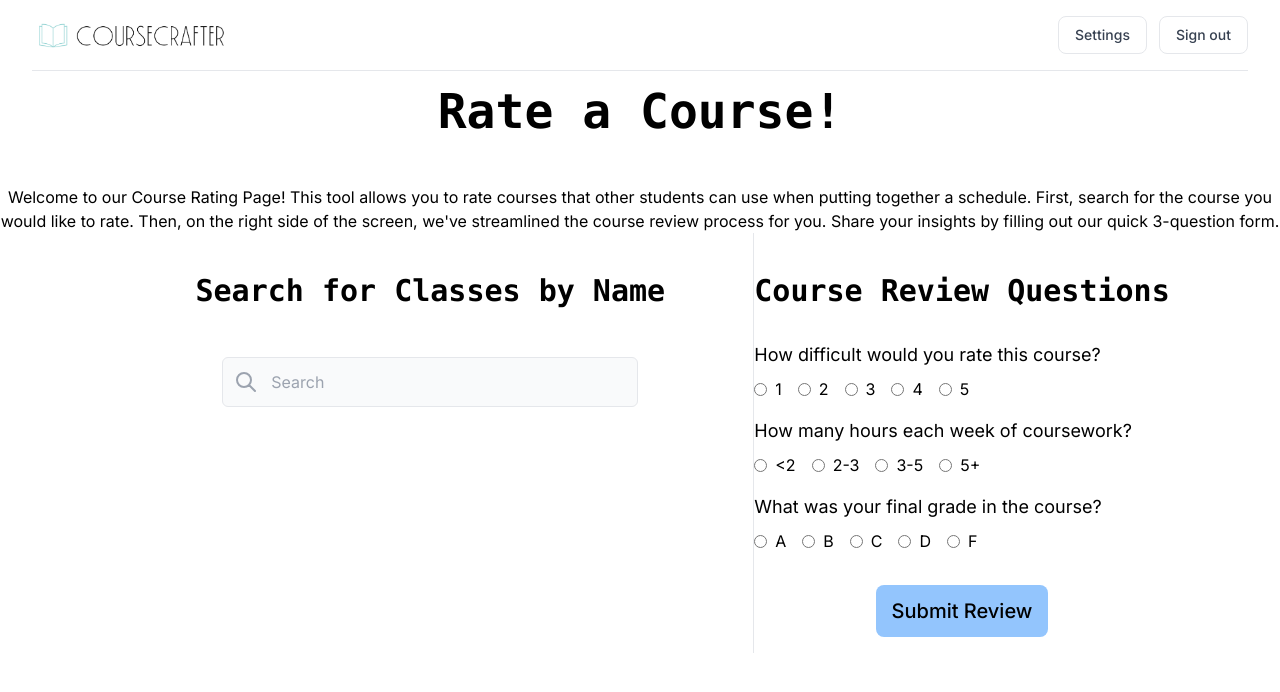
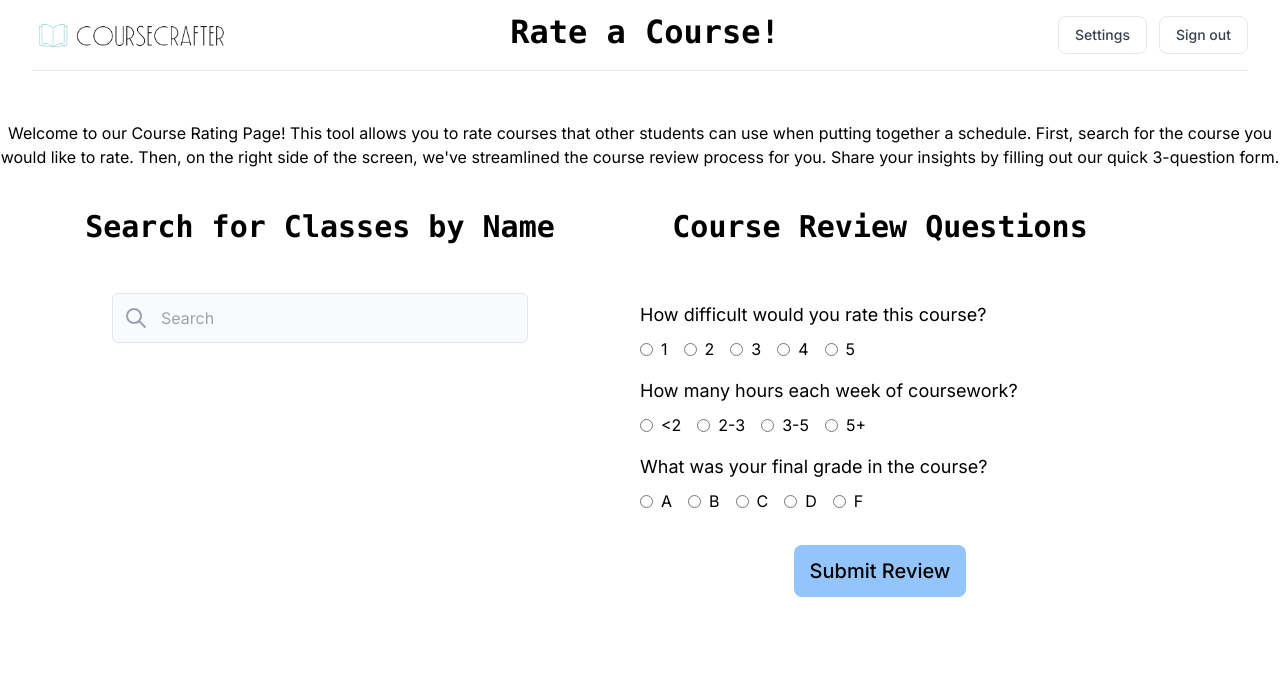
Before and after one commit to johnflanagan827/course-crafter-frontend, a Next.js app: page /rating in a window 1280 px wide. Shown: the top 692 px of the page. Built offline with nearby package versions, Linux system fonts and the light colour scheme.

Commit message:
Updated header and spacing on the rating page

```diff
--- a/app/(site)/dashboard/page.tsx
+++ b/app/(site)/dashboard/page.tsx
@@ -6,6 +6,7 @@ import Header from '@/app/components/header';
 export default function Dashboard() {
     const BACKEND_URL = process.env.NEXT_PUBLIC_BACKEND_URL;
     const FRONTEND_URL = process.env.NEXT_PUBLIC_FRONTEND_URL;
+    const pageTitle = "Dashboard"
     // const token = localStorage.getItem('token');
     const [searchQuery, setSearchQuery] = useState('');
     const [classList, setClassList] = useState([]);
@@ -40,7 +41,7 @@ export default function Dashboard() {
 
     return (
         <div>
-            <Header />
+            <Header pageName={pageTitle} />
             <h1 className='text-5xl font-bold flex justify-center mb-4 mt-4' style={headingStyle}>Welcome to Course Crafter</h1>
             <p style={{ textAlign: 'center', marginTop: '50px' }}>
                 Course Crafter is the ultimate platform where students can effortlessly search for classes by name, receive personalized class ratings, and efficiently devise a comprehensive four-year schedule plan. Dive in and simplify your academic journey today!
--- a/app/(site)/rating/page.tsx
+++ b/app/(site)/rating/page.tsx
@@ -7,6 +7,7 @@ import Header from '@/app/components/header';
 export default function Search() {
     const FRONTEND_URL = process.env.NEXT_PUBLIC_FRONTEND_URL;
     const BACKEND_URL = process.env.NEXT_PUBLIC_BACKEND_URL;
+    const pageTitle = "Rate a Course!";
     // const token = localStorage.getItem('token');
     const [searchQuery, setSearchQuery] = useState('');
     const [classList, setClassList] = useState([]);
@@ -16,6 +17,8 @@ export default function Search() {
     const [hoursOfWork, setHoursOfWork] = useState<string | null>(null);
     const [grade, setGrade] = useState<string | null>(null);
     const [submitMessage, setSubmitMessage] = useState<string>('');
+    const [submissionStatus, setSubmissionStatus] = useState<boolean | null>(null);
+
 
     const submit_rating = async () => {
         const response = await fetch(`${BACKEND_URL}/api/rating`, {
@@ -32,10 +35,12 @@ export default function Search() {
             setErrormsg('');
             localStorage.setItem('token', data.access_token);
             setSubmitMessage('Review submitted successfully!');
+            setSubmissionStatus(true)
+            console.log(submissionStatus)
         } else {
-            const data = await response.json();
-            setErrormsg(data.msg);
-            setSubmitMessage('');
+            setSubmitMessage('Select a course and answer all questions!');
+            setSubmissionStatus(false)
+            console.log(submissionStatus)
         }
     };
 
@@ -86,11 +91,10 @@ export default function Search() {
 
     return (
         <div>
-            <Header />
-            <h1 className='text-5xl font-bold flex justify-center mb-4 mt-4' style={headingStyle}>Rate a Course!</h1>
-            <p style={{ textAlign: 'center', marginTop: '50px' }}>
+            <Header pageName={pageTitle} />
+            <h3 style={{ textAlign: 'center', marginTop: '50px' }}>
                 Welcome to our Course Rating Page! This tool allows you to rate courses that other students can use when putting together a schedule. First, search for the course you would like to rate. Then, on the right side of the screen, we've streamlined the course review process for you. Share your insights by filling out our quick 3-question form.
-            </p>
+            </h3>
             <div className="flex justify-center">
                 <div className="w-1/2 p-6">
                     <h3 className='text-3xl font-bold flex justify-center mb-4 mt-4' style={headingStyle}>Search for Classes by Name</h3>
@@ -125,13 +129,13 @@ export default function Search() {
                         <div className={errormsg ? "text-red-500 text-lg" : "hidden"}>{errormsg}</div>
                     </div>
                 </div>
-                <div className="w-1 border-r"></div>
-                <div className="mb-4">
-                    <h3 className='text-3xl font-bold flex justify-center mb-8 mt-10' style={headingStyle}>
+                <div className="w-1/2 flex items-start">
+                    <div className="w-3/4 mb-4 flex flex-col">
+                        <h3 className='text-3xl font-bold flex justify-center mb-14 mt-10' style={headingStyle}>
                             Course Review Questions
                         </h3>
                         {selectedCourse && (
-                        <p className='text-lg font-semibold mb-2'>
+                            <p className='text-lg font-semibold mb-12 text-center'>
                                 Selected Course: {selectedCourse}
                             </p>
                         )}
@@ -195,8 +199,11 @@ export default function Search() {
                                 Submit Review
                             </a>
                             {submitMessage && (
-                            <div className="text-green-500 text-lg mt-2">{submitMessage}</div>
+                                <div className={submissionStatus === true ? "text-green-500 text-lg mt-2" : "text-red-500 text-lg mt-2"}>
+                                    {submitMessage}
+                                </div>
                             )}
+                        </div>
                     </div>
                 </div>
             </div>
--- a/app/(site)/search/page.tsx
+++ b/app/(site)/search/page.tsx
@@ -5,6 +5,7 @@ import Header from '@/app/components/header';
 
 export default function Search() {
     const BACKEND_URL = process.env.NEXT_PUBLIC_BACKEND_URL;
+    const pageTitle = "Search Page";
     // const token = localStorage.getItem('token');
     const [searchQuery, setSearchQuery] = useState('');
     const [classList, setClassList] = useState([]);
@@ -40,8 +41,8 @@ export default function Search() {
 
     return (
         <div>
-            <Header />
-            <h1 className='text-5xl font-bold flex justify-center mb-4 mt-4' style={headingStyle}>Search for Classes by Name</h1>
+            <Header pageName={pageTitle} />
+            <h1 className='text-3xl font-bold flex justify-center mb-4 mt-4' style={headingStyle}>Lookup for Classes by Name</h1>
             <form
                 onSubmit={(e) => {
                     e.preventDefault();
--- a/app/(site)/settings/page.tsx
+++ b/app/(site)/settings/page.tsx
@@ -1,7 +1,7 @@
 "use client"
 
 import React, { useState, useEffect } from 'react';
-import {useRouter} from "next/navigation";
+import { useRouter } from "next/navigation";
 import Header from '@/app/components/header';
 
 export default function Settings() {
@@ -9,6 +9,7 @@ export default function Settings() {
     const BACKEND_URL = process.env.NEXT_PUBLIC_BACKEND_URL;
 
     const [token, setToken] = useState('');
+    const pageTitle = "Settings";
 
     useEffect(() => {
         // @ts-ignore
@@ -19,7 +20,7 @@ export default function Settings() {
     const [currentPassword, setCurrentPassword] = useState('');
     const [newPassword, setNewPassword] = useState('');
 
-    const fetchUpdate= async () => {
+    const fetchUpdate = async () => {
         const response = await fetch(`${BACKEND_URL}/api/updateAccount`, {
             method: 'PUT',
             headers: {
@@ -27,7 +28,7 @@ export default function Settings() {
                 'Authorization': `Bearer ${token}`,
             },
             credentials: 'include',
-            body: JSON.stringify({ current_password:  currentPassword, password: newPassword}),
+            body: JSON.stringify({ current_password: currentPassword, password: newPassword }),
         });
 
         if (response.ok) {
@@ -57,7 +58,7 @@ export default function Settings() {
 
     return (
         <div>
-            <Header />
+            <Header pageName={pageTitle} />
             <div>
                 <div className='grid grid-cols-12 mt-20'>
                     <form className='col-start-2 col-span-10 bg-gray-100 p-5 rounded-xl' onSubmit={(e) => fetchUpdate()}>
--- a/app/components/header.jsx
+++ b/app/components/header.jsx
@@ -2,8 +2,8 @@ import Image from "next/image";
 import coursecrafter_logo from "../../public/assets/coursecrafter_logo.png";
 import React from "react";
 
-export default function Header() {
 
+export default function Header({ pageName }) {
     const FRONTEND_URL = process.env.NEXT_PUBLIC_FRONTEND_URL;
 
     return (
@@ -14,7 +14,11 @@ export default function Header() {
                         <Image alt="course crafter logo" src={coursecrafter_logo} width={200} />
                     </a>
                 </div>
-                <div className="items-center gap-x-3 mt-6 md:mt-0 sm:flex">
+                <div className="flex-grow flex items-center justify-center">
+                    {/* Display the page name */}
+                    <h1 style={{ fontFamily: 'Monaco, monospace', fontSize: '2rem' }} className="text-2xl font-semibold">{pageName}</h1>
+                </div>
+                <div className="flex items-center gap-x-3 mt-6 md:mt-0 sm:flex">
                     <a
                         href={`${FRONTEND_URL}/settings`}
                         className="block px-4 py-2 mt-3 text-center text-gray-700 duration-150 font-medium rounded-lg border hover:bg-gray-50 active:bg-gray-100 sm:mt-0 md:text-sm"
```
Lines whose indentation alone changed are shown as unchanged.
